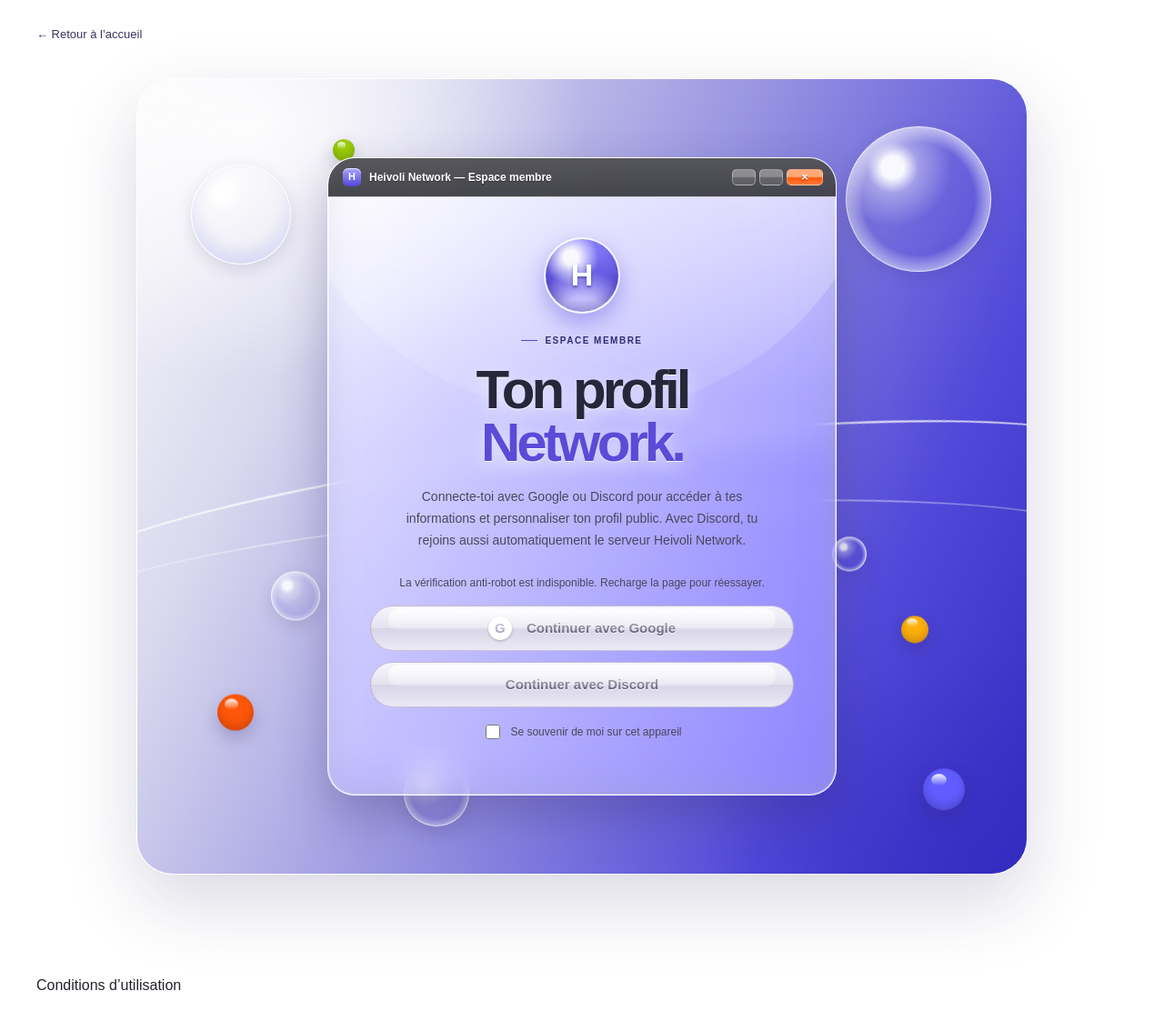
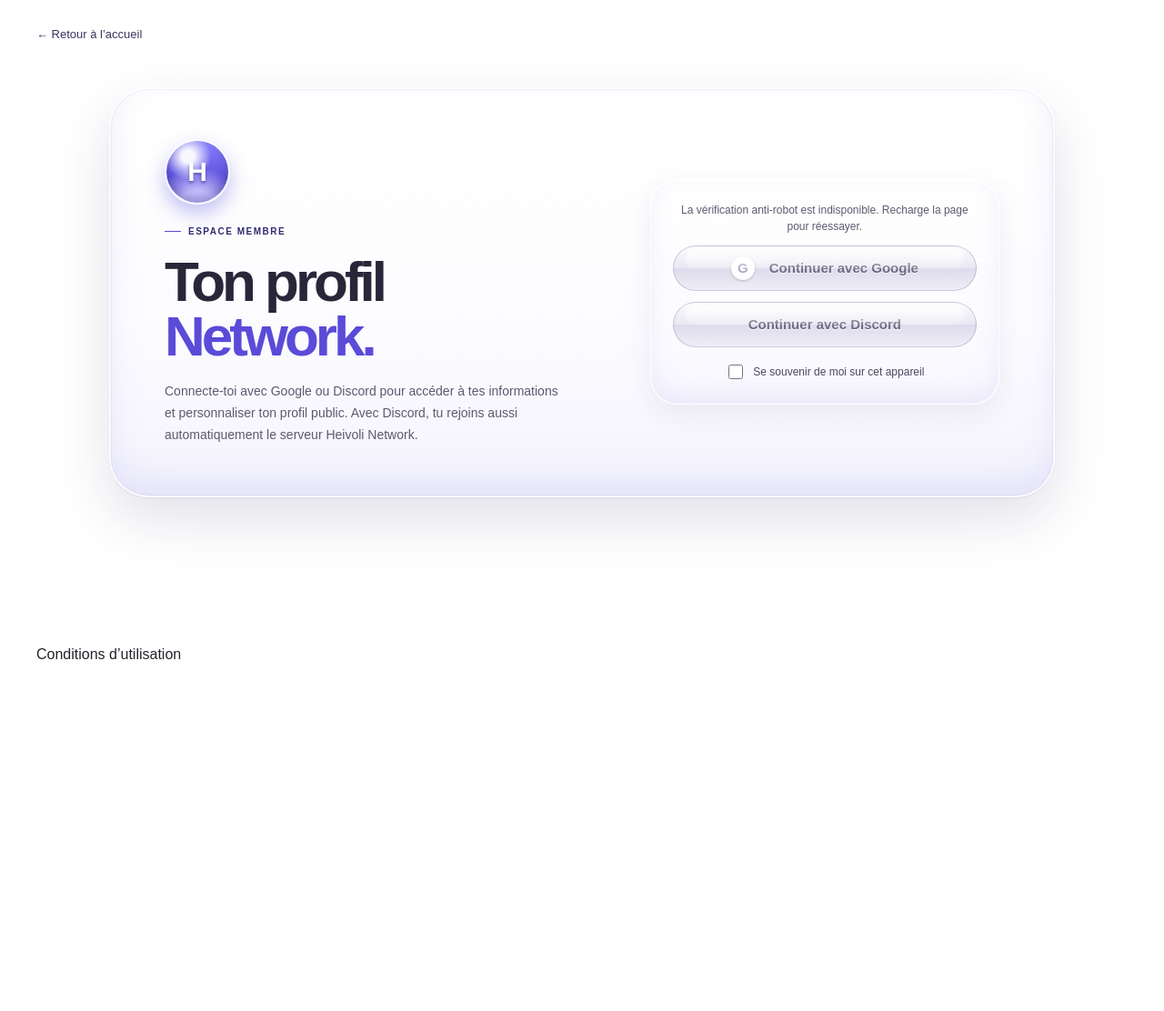
Before and after one commit to Heivoli-dev/HNfr, a PHP site: page /profil.html in a window 1280 px wide. Shown: the part 108-1220 px from the top of the page at 91% size. After the commit the page ends 833 px from the top, so only its background shows below. Run offline with PHP 8.4, Linux system fonts and the light colour scheme; some libraries are stand-ins or nearby versions.

Commit message:
Inscription : bulle de verre horizontale sur fond blanc
Co-Authored-By: Claude Opus 5.5 <noreply@anthropic.com>
Claude-Session: https://claude.ai/code/session_01CUZp6TmPpYJLbs6JArRbmv

```diff
--- a/aero.css
+++ b/aero.css
@@ -1,177 +1,124 @@
-/* Inscription / connexion — bulle de verre façon Aero, aux couleurs du site */
+/* Inscription / connexion — bulle de verre transparente façon Aero, sur fond blanc */
 
-#profile-locked.aero-stage {
+#profile-locked.aero-bubble {
   position: relative;
   isolation: isolate;
   overflow: hidden;
-  width: min(980px, 100%);
-  margin: 10px auto;
-  padding: clamp(40px, 7vw, 86px) clamp(14px, 4vw, 40px);
-  border: 1px solid rgba(255, 255, 255, .9);
-  border-radius: 40px;
-  background: none;
-  box-shadow: 0 30px 80px #3227652e;
+  display: grid;
+  grid-template-columns: minmax(0, 1.1fr) minmax(280px, .9fr);
+  align-items: center;
+  gap: clamp(28px, 5vw, 64px);
+  width: min(1040px, 100%);
+  margin: 20px auto;
+  padding: clamp(32px, 5vw, 56px) clamp(26px, 5vw, 60px);
+  border: 1px solid rgba(255, 255, 255, .95);
+  border-radius: 44px;
   color: #282639;
-  text-align: center;
+  text-align: left;
+  /* verre : quasi transparent au centre, légèrement teinté sur les bords */
+  background:
+    radial-gradient(ellipse 120% 140% at 50% 50%, rgba(255,255,255,0) 55%, rgba(152,148,225,.16) 100%),
+    linear-gradient(180deg, rgba(255,255,255,.55) 0%, rgba(245,244,255,.25) 55%, rgba(225,222,250,.35) 100%);
+  -webkit-backdrop-filter: blur(14px) saturate(160%);
+  backdrop-filter: blur(14px) saturate(160%);
+  box-shadow:
+    inset 0 1px 0 #fff,
+    inset 0 0 0 1px rgba(255,255,255,.6),
+    inset 0 -18px 36px rgba(152,148,225,.18),
+    inset 0 0 0 2px rgba(152,148,225,.12),
+    0 1px 2px rgba(50,39,101,.08),
+    0 24px 60px rgba(50,39,101,.14);
+}
+/* Reflet brillant en haut de la bulle */
+#profile-locked.aero-bubble::before {
+  content: ""; position: absolute; z-index: -1;
+  left: 3%; right: 3%; top: 6px; height: 46%;
+  border-radius: 40px 40px 50% 50% / 40px 40px 26% 26%;
+  background: linear-gradient(180deg, rgba(255,255,255,.95) 0%, rgba(255,255,255,.35) 60%, rgba(255,255,255,0) 100%);
+  pointer-events: none;
 }
 
-/* Fond dégradé du site, bulles et billes de couleur */
-.aero-sky {
-  position: absolute; inset: 0; z-index: -1;
-  background:
-    radial-gradient(ellipse 55% 45% at 12% 6%, rgba(255,255,255,.9), transparent 70%),
-    radial-gradient(ellipse 45% 40% at 95% 100%, rgba(51,43,192,.55), transparent 70%),
-    linear-gradient(115deg, #fafafb 0%, #d9d8ee 22%, #9894e1 50%, #5149d9 78%, #332bc0 100%);
-}
-.aero-swoosh {
-  position: absolute; left: -10%; width: 120%; height: 160px;
-  border-radius: 50%;
-  border-top: 3px solid rgba(255,255,255,.75);
-  filter: blur(.4px);
-}
-.swoosh-one { top: 46%; transform: rotate(-7deg); }
-.swoosh-two { top: 54%; transform: rotate(-4deg); border-top-color: rgba(255,255,255,.45); border-top-width: 2px; }
-.aero-orb {
-  position: absolute; border-radius: 50%;
-  background:
-    radial-gradient(circle at 32% 28%, rgba(255,255,255,.95) 0 8%, rgba(255,255,255,.35) 18%, transparent 42%),
-    radial-gradient(circle at 50% 50%, transparent 55%, rgba(255,255,255,.55) 70%, rgba(200,194,255,.4) 100%);
-  border: 1px solid rgba(255,255,255,.7);
-  box-shadow: inset 0 -8px 18px rgba(81,73,217,.2), 0 6px 18px rgba(50,39,101,.14);
-  animation: aero-float 9s ease-in-out infinite;
-}
-.orb-1 { width: 110px; height: 110px; left: 6%;  top: 12%; }
-.orb-2 { width: 54px;  height: 54px;  left: 15%; top: 62%; animation-delay: -3s; }
-.orb-3 { width: 160px; height: 160px; right: 4%; top: 6%;  animation-delay: -5s; animation-duration: 12s; }
-.orb-4 { width: 38px;  height: 38px;  right: 18%; top: 58%; animation-delay: -1s; }
-.orb-5 { width: 72px;  height: 72px;  left: 30%; bottom: 4%; animation-delay: -7s; }
-.orb-6 { width: 26px;  height: 26px;  right: 30%; top: 14%; animation-delay: -2s; }
-@keyframes aero-float { 0%, 100% { transform: translateY(0); } 50% { transform: translateY(-18px); } }
-
-/* La bulle de verre */
-.aero-window {
-  position: relative;
-  width: min(560px, 100%);
-  margin: 0 auto;
-  overflow: hidden;
-  border: 1px solid rgba(255,255,255,.95);
-  border-radius: 30px;
-  background: linear-gradient(180deg, rgba(255,255,255,.62) 0%, rgba(255,255,255,.34) 50%, rgba(235,232,255,.45) 100%);
-  -webkit-backdrop-filter: blur(16px) saturate(170%);
-  backdrop-filter: blur(16px) saturate(170%);
-  box-shadow:
-    inset 0 1px 0 rgba(255,255,255,1),
-    inset 0 0 0 1px rgba(255,255,255,.35),
-    inset 0 -20px 40px rgba(152,148,225,.28),
-    0 22px 50px rgba(50,39,101,.3);
-}
-/* Reflet brillant sur la moitié haute */
-.aero-window::before {
-  content: ""; position: absolute; left: -10%; right: -10%; top: -55%; height: 95%;
-  border-radius: 0 0 50% 50%;
-  background: linear-gradient(180deg, rgba(255,255,255,.75), rgba(255,255,255,.08));
-  pointer-events: none;
-}
-.aero-titlebar {
-  position: relative;
-  display: flex; align-items: center; gap: 9px;
-  padding: 11px 14px 11px 16px;
-  border-bottom: 1px solid rgba(255,255,255,.7);
-  background: linear-gradient(180deg, rgba(73,73,79,.92), rgba(55,55,62,.92));
-  color: #fff; font-size: 12px; font-weight: 700; text-align: left;
-  text-shadow: 0 1px 1px rgba(0,0,0,.4);
-}
-.aero-title-icon {
-  width: 20px; height: 20px; display: grid; place-items: center; border-radius: 6px;
-  background: linear-gradient(180deg, #aba7ff, #5145da); color: #fff; font-size: 11px; text-shadow: none;
-  box-shadow: inset 0 1px rgba(255,255,255,.7);
-}
-.aero-controls { margin-left: auto; display: flex; gap: 4px; }
-.aero-controls i {
-  width: 26px; height: 18px; display: grid; place-items: center; border-radius: 5px;
-  border: 1px solid rgba(255,255,255,.35);
-  background: linear-gradient(180deg, rgba(255,255,255,.35) 0 45%, rgba(255,255,255,.12) 55%);
-  font-style: normal; font-size: 13px; line-height: 1;
-}
-.aero-controls .aero-close { width: 40px; color: #fff; background: linear-gradient(180deg, #ffa97a 0 45%, #ff5709 55%, #ff7a3a); text-shadow: 0 1px 1px rgba(120,0,0,.6); }
-
-.aero-body { position: relative; padding: clamp(28px, 5vw, 44px) clamp(22px, 5vw, 46px) 34px; }
-
-/* Contenu */
+/* Colonne gauche : présentation */
 #profile-locked .account-orb {
-  width: 84px; height: 84px; margin: 0 auto 22px; border-radius: 50%;
-  display: grid; place-items: center; color: #fff; font-size: 34px; font-weight: 800;
+  width: 72px; height: 72px; margin: 0 0 22px; border-radius: 50%;
+  display: grid; place-items: center; color: #fff; font-size: 30px; font-weight: 800;
   background:
     radial-gradient(circle at 35% 25%, rgba(255,255,255,.95) 0 10%, rgba(255,255,255,0) 38%),
     radial-gradient(circle at 50% 120%, #c9c2ff 0 30%, transparent 60%),
     linear-gradient(180deg, #8a80ff, #4034c4);
-  border: 2px solid rgba(255,255,255,.9);
-  box-shadow: 0 10px 24px rgba(81,73,217,.4), inset 0 -6px 12px rgba(30,20,110,.3);
+  border: 2px solid rgba(255,255,255,.95);
+  box-shadow: 0 10px 22px rgba(81,73,217,.35), inset 0 -6px 12px rgba(30,20,110,.3);
   text-shadow: 0 2px 3px rgba(30,20,110,.5);
 }
-#profile-locked .eyebrow { justify-content: center; color: #312c72; }
+#profile-locked .eyebrow { justify-content: flex-start; color: #312c72; }
 #profile-locked .eyebrow span { background: #5448d8; }
-#profile-locked h1 { color: #282639; font-size: clamp(40px, 6vw, 60px); text-shadow: 0 1px 0 rgba(255,255,255,.9), 0 6px 20px rgba(255,255,255,.6); }
+#profile-locked h1 { color: #282639; font-size: clamp(40px, 5vw, 62px); }
 #profile-locked h1 em { color: #5a4bd8; font-style: normal; }
-#profile-locked .aero-body > p:not(.eyebrow):not(.auth-status) { max-width: 420px; margin: 18px auto 24px; color: #4a4760; font-size: 14px; line-height: 1.7; }
-#profile-locked #signup-captcha { display: flex; justify-content: center; min-height: 0; }
-#profile-locked .auth-status { color: #4a4760; font-size: 12px; }
+#profile-locked .aero-intro > p:not(.eyebrow) { max-width: 440px; margin: 18px 0 0; color: #5d5a70; font-size: 14px; line-height: 1.7; }
 
-/* Boutons « aqua » brillants */
+/* Colonne droite : vérification et boutons, dans une petite bulle intérieure */
+#profile-locked .aero-actions {
+  position: relative;
+  display: grid; gap: 12px;
+  padding: 24px;
+  border: 1px solid rgba(255,255,255,.95);
+  border-radius: 30px;
+  background: linear-gradient(180deg, rgba(255,255,255,.7), rgba(246,245,255,.35));
+  box-shadow: inset 0 1px 0 #fff, inset 0 -10px 24px rgba(152,148,225,.14), 0 10px 30px rgba(50,39,101,.08);
+  text-align: center;
+}
+#profile-locked #signup-captcha { display: flex; justify-content: center; }
+#profile-locked #signup-captcha:empty { display: none; }
+#profile-locked .auth-status { margin: 0; color: #5d5a70; font-size: 12px; }
+#profile-locked .auth-status:empty { display: none; }
+
+/* Boutons brillants */
 #profile-locked .button {
   position: relative; overflow: hidden;
-  display: flex; width: 100%; min-height: 50px; margin-top: 12px;
-  border: 1px solid rgba(40,30,140,.45); border-radius: 999px;
+  display: flex; width: 100%; min-height: 50px; margin: 0;
+  border: 1px solid rgba(40,30,140,.4); border-radius: 999px;
   color: #fff; font-size: 15px; font-weight: 700;
-  text-shadow: 0 1px 2px rgba(30,20,100,.55);
-  transition: transform .15s, filter .15s, box-shadow .15s;
+  text-shadow: 0 1px 2px rgba(30,20,100,.5);
+  transition: transform .15s, filter .15s;
 }
 #profile-locked .button::before {
   content: ""; position: absolute; left: 4%; right: 4%; top: 2px; height: 48%;
   border-radius: 999px;
-  background: linear-gradient(180deg, rgba(255,255,255,.85), rgba(255,255,255,.15));
+  background: linear-gradient(180deg, rgba(255,255,255,.8), rgba(255,255,255,.12));
   pointer-events: none;
 }
 #profile-locked .button-primary {
   background: linear-gradient(180deg, #aba7ff 0%, #6255e4 50%, #4a3dd0 51%, #7a6ff0 100%);
-  box-shadow: 0 8px 20px rgba(81,73,217,.38), inset 0 0 0 1px rgba(255,255,255,.25);
+  box-shadow: 0 8px 18px rgba(81,73,217,.32);
 }
 #profile-locked .button-discord {
-  border-color: rgba(40,30,140,.45);
   background: linear-gradient(180deg, #a9b1ff 0%, #5865f2 50%, #4250d8 51%, #6f7bff 100%);
-  box-shadow: 0 8px 20px rgba(70,70,200,.32), inset 0 0 0 1px rgba(255,255,255,.25);
+  box-shadow: 0 8px 18px rgba(70,80,220,.28);
 }
-#profile-locked .button:not(:disabled):hover { transform: translateY(-2px); filter: brightness(1.07) saturate(1.1); }
+#profile-locked .button:not(:disabled):hover { transform: translateY(-2px); filter: brightness(1.07); }
 #profile-locked .button:not(:disabled):active { transform: translateY(1px); filter: brightness(.95); }
 #profile-locked .button:disabled {
   cursor: not-allowed; color: #6b6880; text-shadow: 0 1px 0 rgba(255,255,255,.7);
-  border-color: rgba(150,145,180,.5);
-  background: linear-gradient(180deg, #f7f6fc 0%, #e4e2f0 50%, #d8d5e8 51%, #ebe9f5 100%);
+  border-color: rgba(150,145,180,.45);
+  background: linear-gradient(180deg, #fbfbfe 0%, #e9e7f3 50%, #dedbec 51%, #efeef7 100%);
   box-shadow: none;
 }
 #profile-locked .google-icon {
   width: 26px; height: 26px; margin-right: 4px; border-radius: 50%;
   background: #fff; color: #5145da; font-size: 15px; font-weight: 800; text-shadow: none;
-  box-shadow: 0 1px 3px rgba(0,0,0,.25);
+  box-shadow: 0 1px 3px rgba(0,0,0,.2);
 }
 #profile-locked .button:disabled .google-icon { color: #aaa6c4; }
-#profile-locked .remember-device { margin-top: 16px; color: #4a4760; }
+#profile-locked .remember-device { margin: 4px 0 0; justify-content: center; color: #4a4760; }
 #profile-locked .remember-device input { accent-color: #6255e4; }
 
-@media (max-width: 560px) {
-  #profile-locked.aero-stage { border-radius: 26px; padding-block: 28px; }
-  .aero-window { border-radius: 22px; }
-  .aero-titlebar span:nth-child(2) { white-space: nowrap; overflow: hidden; text-overflow: ellipsis; }
-  .orb-3 { width: 90px; height: 90px; }
+@media (max-width: 820px) {
+  #profile-locked.aero-bubble { grid-template-columns: 1fr; border-radius: 32px; text-align: center; }
+  #profile-locked .account-orb { margin-inline: auto; }
+  #profile-locked .eyebrow { justify-content: center; }
+  #profile-locked .aero-intro > p:not(.eyebrow) { margin-inline: auto; }
 }
-@media (prefers-reduced-motion: reduce) { .aero-orb { animation: none; } }
-@media (max-width: 560px) { .aero-controls i:not(.aero-close) { display: none; } }
-
-/* Billes brillantes aux couleurs de l'accueil */
-.aero-marble { position: absolute; border-radius: 50%; animation: aero-float 10s ease-in-out infinite; box-shadow: 0 8px 18px rgba(50,39,101,.25), inset 0 -5px 10px rgba(0,0,0,.18); }
-.aero-marble::after { content: ""; position: absolute; left: 20%; top: 12%; width: 38%; height: 30%; border-radius: 50%; background: linear-gradient(180deg, rgba(255,255,255,.95), rgba(255,255,255,0)); }
-.marble-orange { width: 40px; height: 40px; left: 9%;  bottom: 18%; background: #ff5709; animation-delay: -4s; }
-.marble-yellow { width: 30px; height: 30px; right: 11%; bottom: 28%; background: #ffb10a; animation-delay: -6s; }
-.marble-green  { width: 24px; height: 24px; left: 22%; top: 8%;    background: #9dd209; animation-delay: -2s; }
-.marble-blue   { width: 46px; height: 46px; right: 7%;  bottom: 6%;  background: #605cff; animation-delay: -8s; }
-@media (prefers-reduced-motion: reduce) { .aero-marble { animation: none; } }
+@media (max-width: 480px) {
+  #profile-locked.aero-bubble { padding: 28px 16px 16px; }
+  #profile-locked .aero-actions { padding: 18px 14px; border-radius: 24px; }
+}
--- a/profil.html
+++ b/profil.html
@@ -29,7 +29,7 @@
     <link rel="stylesheet" href="redesign.css?v=projects-1" />
   <link rel="stylesheet" href="navigation.css?v=reseaux" /><link rel="stylesheet" href="profiles.css" />
     <link rel="stylesheet" href="theme-blanc.css" />
-    <link rel="stylesheet" href="aero.css?v=2" />
+    <link rel="stylesheet" href="aero.css?v=3" />
   </head>
   <body class="profile-page">
     <div class="page-glow glow-one" aria-hidden="true"></div>
@@ -45,26 +45,20 @@
     <a class="skip-link" href="#main-content">Aller au contenu</a>
     <main id="main-content" class="profile-shell section-shell">
       <a class="back-link" href="index.html">← Retour à l’accueil</a>
-      <section id="profile-locked" class="profile-gate aero-stage">
-        <div class="aero-sky" aria-hidden="true">
-          <span class="aero-swoosh swoosh-one"></span><span class="aero-swoosh swoosh-two"></span>
-          <span class="aero-orb orb-1"></span><span class="aero-orb orb-2"></span><span class="aero-orb orb-3"></span><span class="aero-orb orb-4"></span><span class="aero-orb orb-5"></span><span class="aero-orb orb-6"></span>
-          <span class="aero-marble marble-orange"></span><span class="aero-marble marble-yellow"></span><span class="aero-marble marble-green"></span><span class="aero-marble marble-blue"></span>
-        </div>
-        <div class="aero-window">
-        <div class="aero-titlebar" aria-hidden="true"><span class="aero-title-icon">H</span><span>Heivoli Network — Espace membre</span><span class="aero-controls"><i></i><i></i><i class="aero-close">×</i></span></div>
-        <div class="aero-body">
+      <section id="profile-locked" class="profile-gate aero-bubble">
+        <div class="aero-intro">
           <div class="account-orb" aria-hidden="true">H</div>
           <p class="eyebrow"><span></span> Espace membre</p>
           <h1>Ton profil<br /><em>Network.</em></h1>
           <p>Connecte-toi avec Google ou Discord pour accéder à tes informations et personnaliser ton profil public. Avec Discord, tu rejoins aussi automatiquement le serveur Heivoli Network.</p>
+        </div>
+        <div class="aero-actions">
           <div id="signup-captcha" aria-label="Vérification anti-robot"></div>
           <p id="captcha-status" class="auth-status" role="status">Vérification anti-robot en cours de chargement…</p>
           <button disabled id="google-login" class="button button-primary" type="button"><span class="google-icon">G</span> Continuer avec Google</button>
           <button disabled id="discord-login" class="button button-discord" type="button">Continuer avec Discord</button>
           <label class="remember-device"><input id="remember-device" type="checkbox" /> <span>Se souvenir de moi sur cet appareil</span></label>
           <p id="auth-status" class="auth-status" aria-live="polite"></p>
-        </div>
         </div>
       </section>
 
```
Lines whose indentation alone changed are shown as unchanged.
